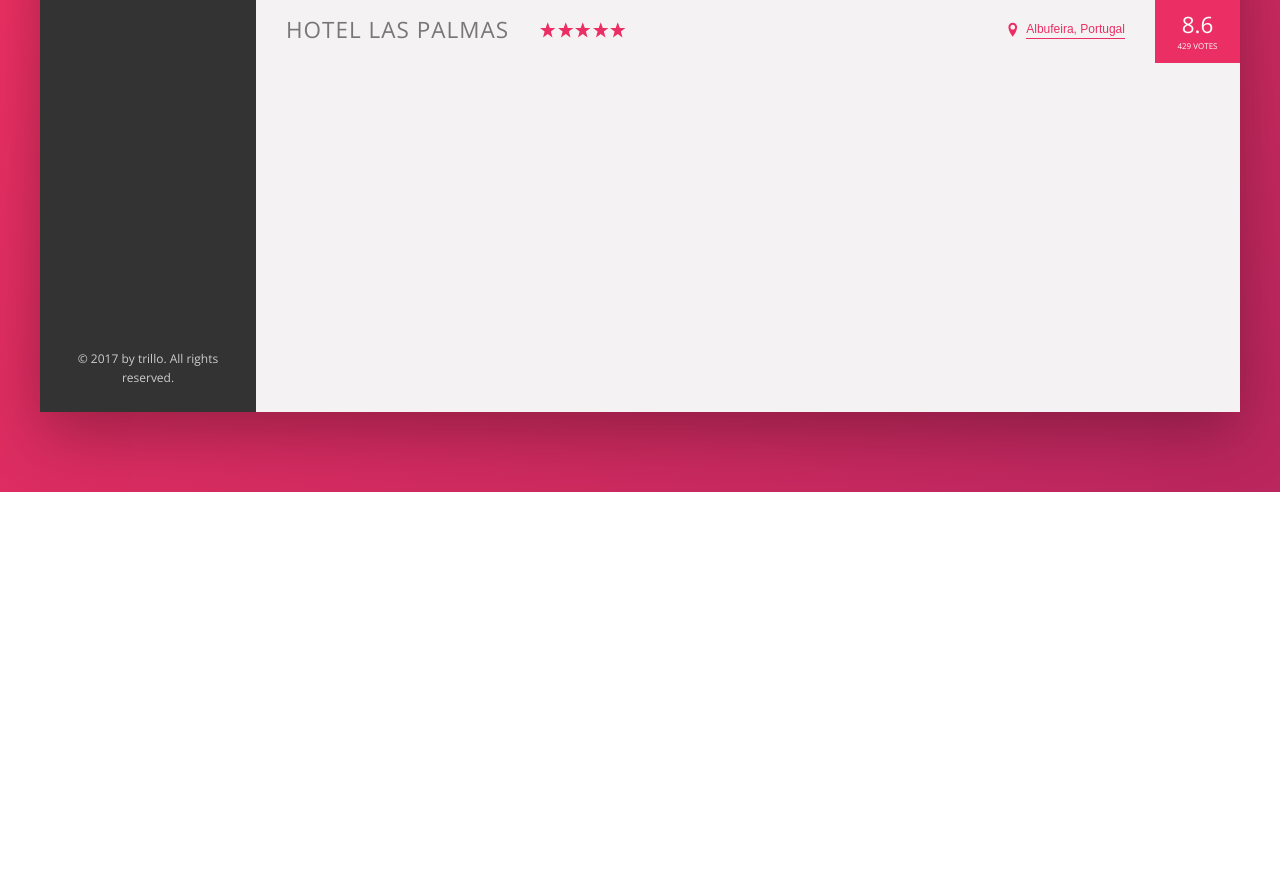
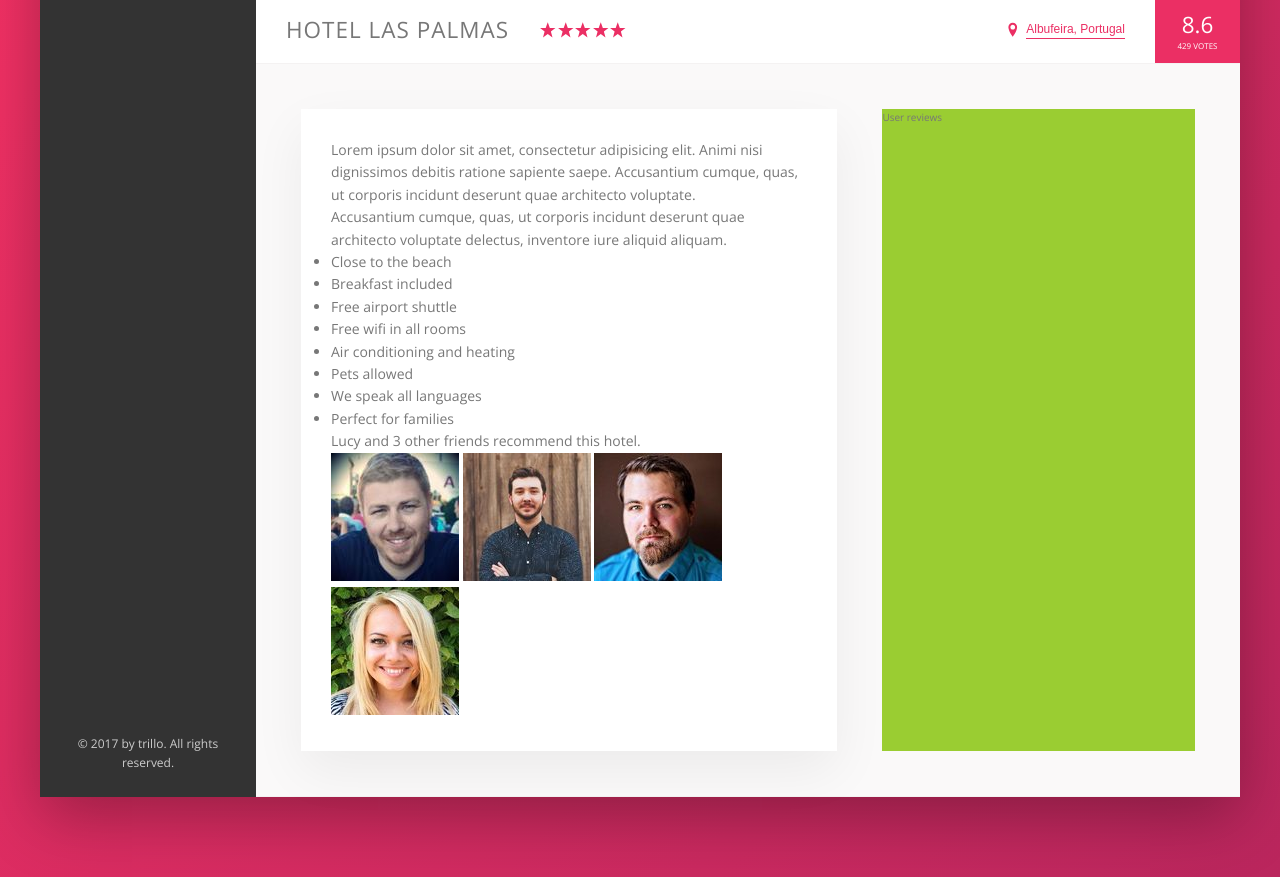
Before and after one commit to PhusionDev/udemy-trillo, a website: page index.html in a window 1280 px wide. Shown: the part 538-1415 px from the top of the page. Before the commit the page ends 1030 px from the top, so only its background shows below. Drawn offline with nearby package versions, Linux system fonts and the light colour scheme.

Commit message:
Building the Description Section - Part 1

```diff
--- a/index.html
+++ b/index.html
@@ -137,6 +137,42 @@
                   <div class="overview__rating-count">429 votes</div>
                 </div>
               </div>
+
+              <div class="detail">
+                <div class="description">
+                  <p class="paragraph">
+                    Lorem ipsum dolor sit amet, consectetur adipisicing elit. Animi nisi dignissimos debitis ratione sapiente saepe. Accusantium cumque, quas, ut corporis incidunt deserunt quae architecto voluptate.
+                  </p>
+                  <p class="paragraph">
+                    Accusantium cumque, quas, ut corporis incidunt deserunt quae architecto voluptate delectus, inventore iure aliquid aliquam.
+                  </p>
+                  <ul class="list">
+                    <li class="list__item">Close to the beach</li>
+                    <li class="list__item">Breakfast included</li>
+                    <li class="list__item">Free airport shuttle</li>
+                    <li class="list__item">Free wifi in all rooms</li>
+                    <li class="list__item">Air conditioning and heating</li>
+                    <li class="list__item">Pets allowed</li>
+                    <li class="list__item">We speak all languages</li>
+                    <li class="list__item">Perfect for families</li>
+                  </ul>
+                  <div class="recommend">
+                    <p class="recommend__count">
+                      Lucy and 3 other friends recommend this hotel.
+                    </p>
+                    <div class="recommend__friends">
+                      <img src="img/user-3.jpg" alt="Friend 1" class="recommend__photo">
+                      <img src="img/user-4.jpg" alt="Friend 2" class="recommend__photo">
+                      <img src="img/user-5.jpg" alt="Friend 3" class="recommend__photo">
+                      <img src="img/user-6.jpg" alt="Friend 4" class="recommend__photo">
+                    </div>
+                  </div>
+                </div>
+
+                <div class="user-reviews">
+                  User reviews
+                </div>
+              </div>
             </main>
 
           </div>
--- a/sass/_base.scss
+++ b/sass/_base.scss
@@ -31,6 +31,9 @@ Grey dark 3: #999
   --color-grey-dark-3: #999;
 
   --shadow-dark: 0 2rem 6rem rgba(0, 0, 0, .3);
+  --shadow-light: 0 2rem 5rem rgba(0,0,0,.06);
+
+  --line: 1px solid var(--color-grey-light-2);
 }
 
 * {
--- a/sass/_components.scss
+++ b/sass/_components.scss
@@ -203,7 +203,7 @@
 .overview {
   display: flex;
   align-items: center;
-  border-bottom: 1px solid var(--color-grey-light-2);
+  border-bottom: var(--line);
 
   &__heading {
     font-size: 2.25rem;
--- a/sass/_layout.scss
+++ b/sass/_layout.scss
@@ -10,7 +10,7 @@
   font-size: 1.4rem;
   height: 7rem;
   background-color: #fff;
-  border-bottom: 1px solid var(--color-grey-light-2);
+  border-bottom: var(--line);
   display: flex;
   justify-content: space-between;
   align-items: center;
@@ -31,8 +31,27 @@
 }
 
 .hotel-view {
+  background-color: #fff;
   flex: 1;
+}
 
-  // Testing
-  height: 80rem;
+.detail {
+  display: flex;
+  padding: 4.5rem;
+  background-color: var(--color-grey-light-1);
+  border-bottom: var(--line);
 }
+
+.description {
+  font-size: 1.4rem;
+  background-color: #fff;
+  box-shadow: var(--shadow-light);
+  padding: 3rem;
+  flex: 0 0 60%;
+  margin-right: 4.5rem;
+}
+
+.user-reviews {
+  background-color: yellowgreen;
+  flex: 1;
+}
```
Also changed, not shown: css/style.css.
